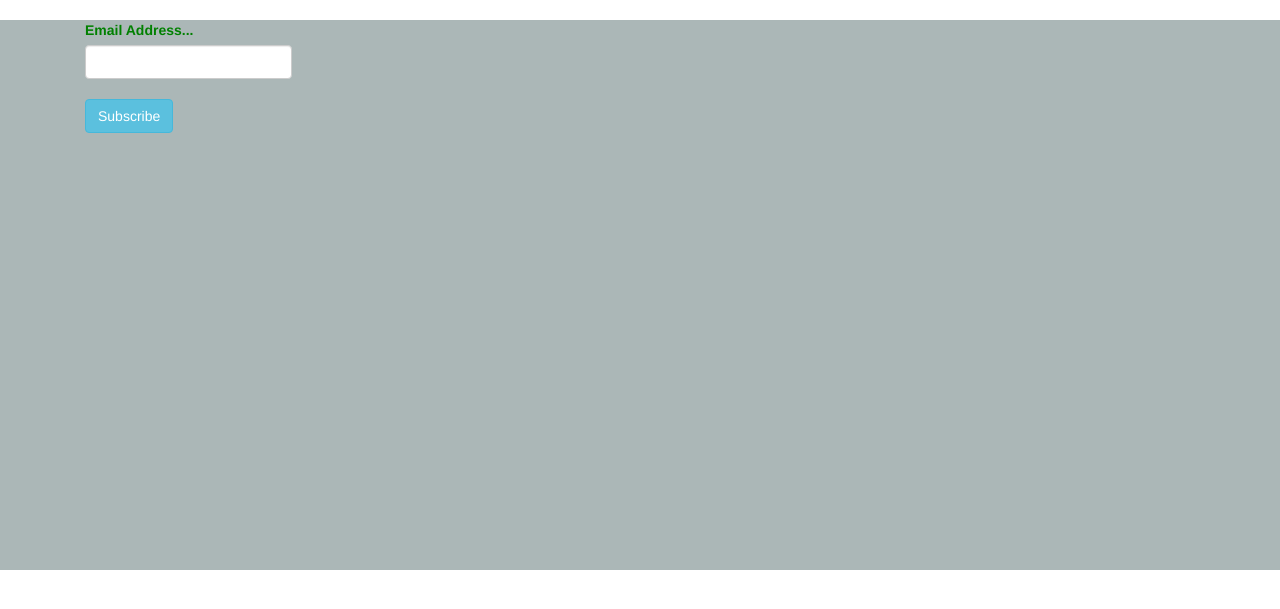
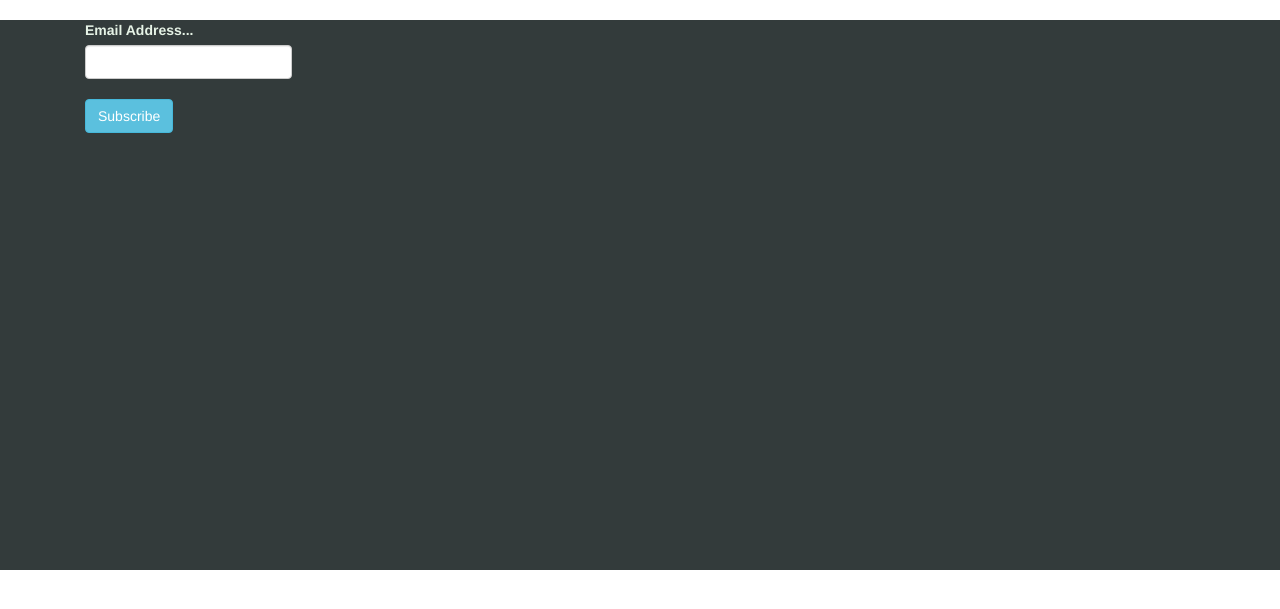
Before and after one commit to MichaelNjoroge254/Personal-Blog, a Flask app: template app/templates/home.html in a window 1280 px wide. Shown: the part 52-661 px from the top of the page. Run offline with Flask 2, Linux system fonts and the light colour scheme; the template is opened without the code that fills it: values that come from a table or form of the project are taken from there, others are empty; some libraries are stand-ins or nearby versions.

Commit message:
modified app/templates/home.html

```diff
--- a/app/templates/home.html
+++ b/app/templates/home.html
@@ -1,7 +1,7 @@
 {% extends 'base.html'%}
 
 {% block content %}
-<div class="container-fluid" style="background-color: rgba(171, 183, 183, 1);height: 550px; color: green">
+<div class="container-fluid" style="background-color: rgb(51, 59, 59);height: 550px; color: rgb(230, 243, 230)">
   <div class="container">
 {% for blog in blogs.items %}
 <div class="hom">
```
